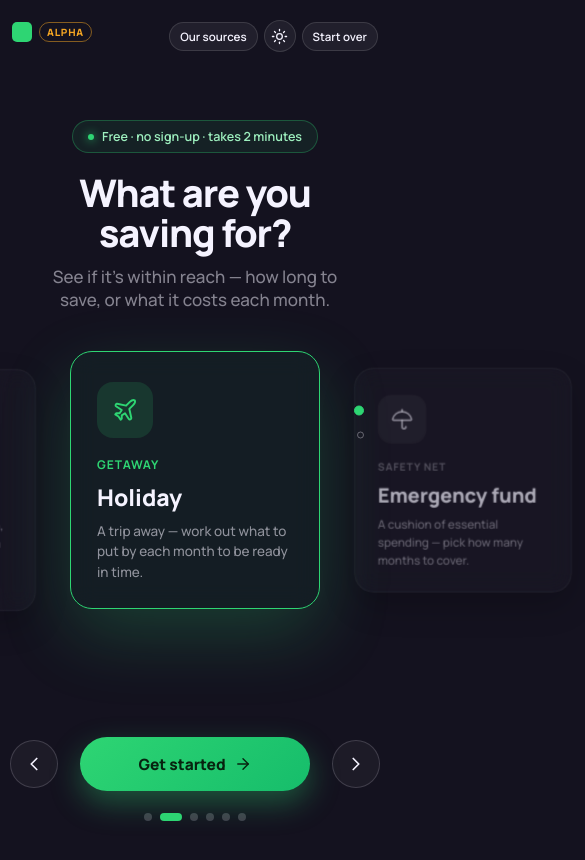
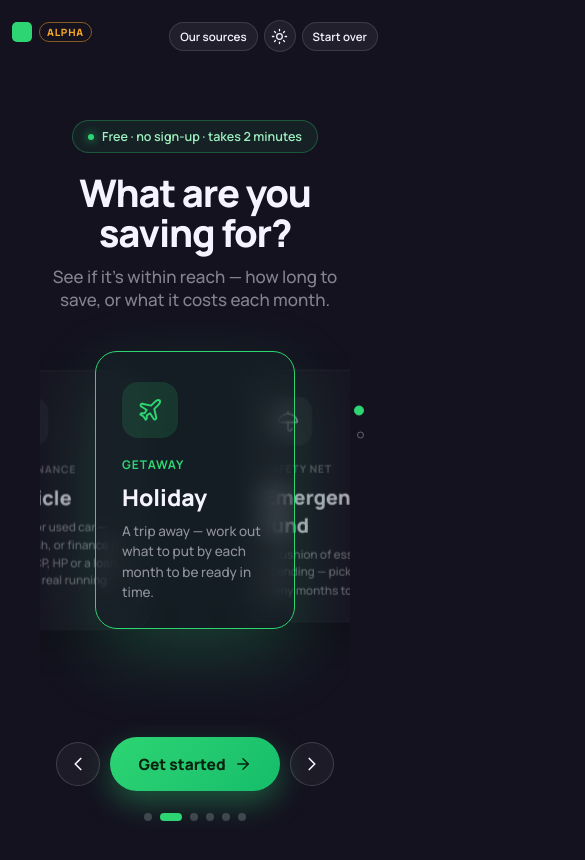
Before and after one commit to Charlie-C-1266/caniaffordthat, a React (Vite) app: page / in a window 390 px wide. Shown: the top 860 px of the page, 585 px wide, since content can reach past the window. Built offline with nearby package versions, Linux system fonts and the light colour scheme.

Commit message:
Contain the goal carousel so it stops forcing page-level horizontal scroll (#55)

```diff
--- a/src/components/steps/GoalPickerStep.tsx
+++ b/src/components/steps/GoalPickerStep.tsx
@@ -37,10 +37,13 @@ function LandingPill() {
   )
 }
 
-const CARD_WIDTH = 250
-// Horizontal gap between adjacent cards' centers, from the design's cover-flow
-// spec: translateX(offset * 268px).
-const CARD_STEP_X = 268
+// Card width and the horizontal gap between adjacent cards' centers. The
+// design's cover-flow spec is 250px wide, stepped 268px apart, which needs
+// ~1100px of room for the focused card and one neighbour each side — so both
+// are read from custom properties that index.css steps down on narrow
+// viewports rather than being baked in here (see --goal-card-width).
+const CARD_WIDTH = 'var(--goal-card-width)'
+const CARD_STEP_X = 'var(--goal-card-step-x)'
 // Cards more than this many positions from center are faded out / non-interactive.
 const MAX_VISIBLE_OFFSET = 2
 // Delay after selecting a goal before scrolling to Details, so the card's
@@ -54,8 +57,11 @@ const AUTO_ROTATE_MS = 3200
 function cardGeometry(offset: number): CSSProperties {
   const ax = Math.abs(offset)
   const scale = Math.max(0.7, 1 - ax * 0.13)
+  // Written as an explicit +/- term rather than a signed multiplier, so the
+  // generated calc() never reads `+ -3 * ...`.
+  const step = offset === 0 ? '' : ` ${offset < 0 ? '-' : '+'} ${ax} * ${CARD_STEP_X}`
   return {
-    transform: `translateX(calc(-50% + ${offset * CARD_STEP_X}px)) scale(${scale})`,
+    transform: `translateX(calc(-50%${step})) scale(${scale})`,
     opacity: ax > MAX_VISIBLE_OFFSET ? 0 : 1 - ax * 0.32,
     zIndex: 20 - ax,
     pointerEvents: ax > MAX_VISIBLE_OFFSET ? 'none' : 'auto',
@@ -189,8 +195,9 @@ function RoundButton({ icon, label, onClick }: RoundButtonProps) {
       onMouseLeave={() => setHovered(false)}
       aria-label={label}
       style={{
-        width: 48,
-        height: 48,
+        width: 'var(--goal-nav-size)',
+        height: 'var(--goal-nav-size)',
+        flexShrink: 0,
         borderRadius: '50%',
         display: 'flex',
         alignItems: 'center',
@@ -276,7 +283,22 @@ export function GoalPickerStep({ index, panelRef, wrapperRef, scrollToIndex }: G
         </p>
 
         <div
-          style={{ position: 'relative', width: '100%', maxWidth: 1100, height: 360 }}
+          data-testid="goal-carousel"
+          style={{
+            position: 'relative',
+            width: '100%',
+            height: 360,
+            // The cards are absolutely positioned off a centered rail, so at
+            // any viewport narrower than the full cover-flow spread they used
+            // to push `document.documentElement`'s scroll width past the
+            // window and put the *whole page* into horizontal scroll. Clipping
+            // here contains them. `clip` (not `hidden`) so the vertical axis
+            // can stay `visible`: the cards' drop shadows spill well past the
+            // 360px stage, and `hidden` on one axis would force the other to
+            // `auto` and cut them off.
+            overflowX: 'clip',
+            overflowY: 'visible',
+          }}
           onMouseEnter={() => setHovered(true)}
           onMouseLeave={() => setHovered(false)}
         >
@@ -299,7 +321,7 @@ export function GoalPickerStep({ index, panelRef, wrapperRef, scrollToIndex }: G
           </div>
         </div>
 
-        <div style={{ display: 'flex', alignItems: 'center', gap: 22, marginTop: 26 }}>
+        <div style={{ display: 'flex', alignItems: 'center', gap: 'var(--goal-controls-gap)', marginTop: 26 }}>
           <RoundButton icon="chevron-left" label="Previous goal" onClick={() => move(-1)} />
           <StartButton goal={focused} onClick={() => select(focused)} />
           <RoundButton icon="chevron-right" label="Next goal" onClick={() => move(1)} />
@@ -347,12 +369,13 @@ function StartButton({ goal, onClick }: { goal: Goal; onClick: () => void }) {
       onMouseEnter={() => setHovered(true)}
       onMouseLeave={() => setHovered(false)}
       style={{
-        minWidth: 230,
+        minWidth: 'var(--goal-cta-min-width)',
         display: 'inline-flex',
         alignItems: 'center',
         justifyContent: 'center',
         gap: 8,
-        padding: '16px 30px',
+        padding: '16px var(--goal-cta-padding-x)',
+        whiteSpace: 'nowrap',
         borderRadius: 99,
         border: 'none',
         fontSize: 15.5,
--- a/src/index.css
+++ b/src/index.css
@@ -1,16 +1,22 @@
 @import './styles/tokens.css';
 
 /*
- * Persistent-header layout, as custom properties rather than literals baked
- * into App.tsx's inline styles. The brand mark and the top-right controls are
+ * Responsive layout values, as custom properties rather than literals baked
+ * into components' inline styles — so a media query can restyle a whole
+ * cluster at once without the components needing to know a breakpoint exists.
+ * These are layout, not design-handoff values, which is why they live here
+ * rather than in tokens.css. Each section below keeps its defaults and its
+ * narrow-viewport overrides together.
+ *
+ * Both sections share the same 600px breakpoint but stay separate blocks, so
+ * each one's rationale sits next to the values it explains.
+ */
+
+/*
+ * Persistent-header layout. The brand mark and the top-right controls are
  * both `position: fixed` and anchored to opposite corners, so nothing stops
  * them growing into each other: once their combined content is wider than the
- * viewport they overlap instead of stacking. Keeping the sizes here lets the
- * media query below shrink both clusters at once, without the components
- * needing to know a breakpoint exists.
- *
- * These are layout, not design-handoff values, which is why they live here
- * rather than in tokens.css.
+ * viewport they overlap instead of stacking.
  */
 :root {
   --header-top-brand: 22px;
@@ -26,12 +32,12 @@
 }
 
 /*
- * Phone/tablet-portrait widths. The two clusters measure ~238px (brand) and
- * ~272px (controls) at the desktop sizes above, so they start colliding just
- * under 570px; 600px leaves a little headroom for font-rendering differences
- * across platforms. Dropping the wordmark (the swatch and Alpha badge still
- * identify the app), tightening the gutters and trimming the pill chrome buys
- * back enough room that the clusters clear each other down to 360px.
+ * The two clusters measure ~238px (brand) and ~272px (controls) at the desktop
+ * sizes above, so they start colliding just under 570px; 600px leaves a little
+ * headroom for font-rendering differences across platforms. Dropping the
+ * wordmark (the swatch and Alpha badge still identify the app), tightening the
+ * gutters and trimming the pill chrome buys back enough room that the clusters
+ * clear each other down to 360px.
  */
 @media (max-width: 600px) {
   :root {
@@ -43,6 +49,43 @@
     --pill-padding-block: 6px;
     --pill-padding-inline: 10px;
     --theme-toggle-size: 32px;
+  }
+}
+
+/*
+ * Goal-carousel geometry. The design's cover-flow spec is a 250px card stepped
+ * 268px from its neighbours, which needs roughly 1100px to show the focused
+ * card plus one card each side. Below that the cards have to shrink and close
+ * up, or the carousel simply doesn't fit — so the two figures live here,
+ * rather than as constants in GoalPickerStep.tsx.
+ */
+:root {
+  --goal-card-width: 250px;
+  --goal-card-step-x: 268px;
+  /* The prev / "Get started" / next row under the carousel. At these sizes it
+     measures 370px, which is wider than a 360px phone. */
+  --goal-nav-size: 48px;
+  --goal-controls-gap: 22px;
+  --goal-cta-min-width: 230px;
+  --goal-cta-padding-x: 30px;
+}
+
+/*
+ * A step of 268px would put the neighbouring cards' centres off-screen
+ * entirely at 360-420px wide (the stage is only ~280px across at 360px, once
+ * the step panel's 40px gutters are taken off), leaving a lone card and no way
+ * to tap a neighbour. 200/132 keeps the focused card comfortably inside the
+ * stage and both neighbours peeking, with their centres still within it so
+ * they stay tappable.
+ */
+@media (max-width: 600px) {
+  :root {
+    --goal-card-width: 200px;
+    --goal-card-step-x: 132px;
+    --goal-nav-size: 44px;
+    --goal-controls-gap: 10px;
+    --goal-cta-min-width: 170px;
+    --goal-cta-padding-x: 22px;
   }
 }
 
```
Also changed, not shown: 1 other file (tests, documents, lock files or other folders).
